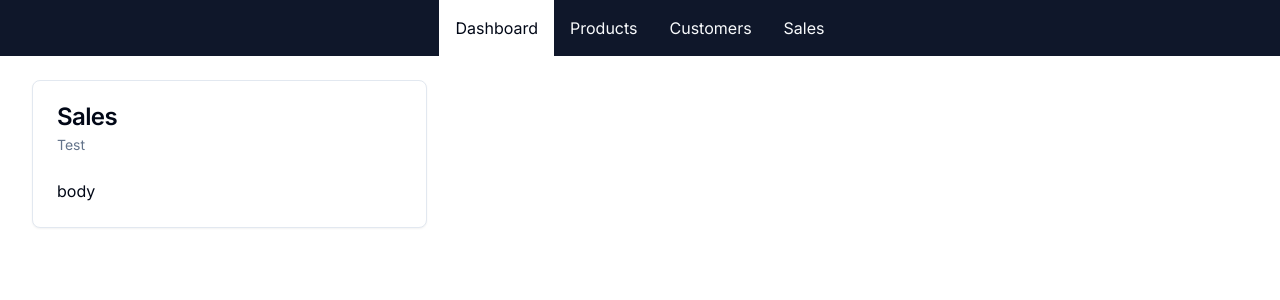
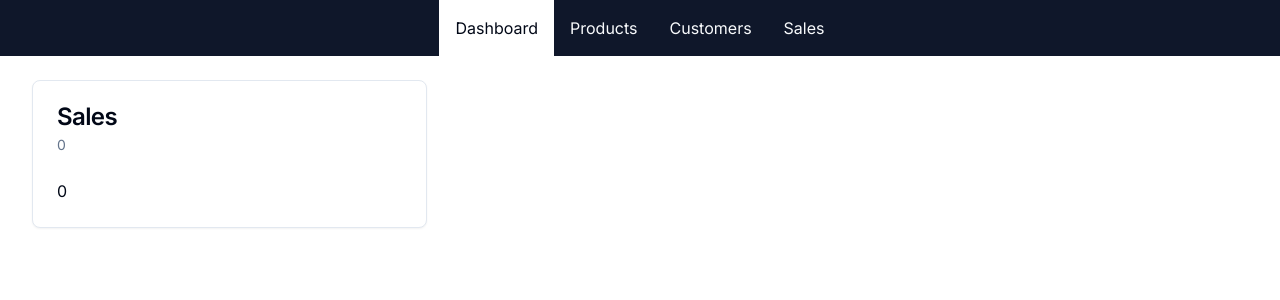
Before and after one commit to rote1400/EcommerceStore, a Next.js app in the folder ecommercestore/: page /admin in a window 1280 px wide. Shown: the top 300 px of the page. Built offline with nearby package versions, Linux system fonts and the light colour scheme; no server answers; the database is empty.

Commit message:
sales data shown on admin dashboard card

```diff
--- a/ecommercestore/src/app/admin/page.tsx
+++ b/ecommercestore/src/app/admin/page.tsx
@@ -9,21 +9,26 @@ import prisma from "@/db/db";
 
 async function getSalesData() {
   const data = await prisma.order.aggregate({
-        _sum: { pricePaidInCents: true},
-        _count: true
-    })
+    _sum: { pricePaidInCents: true },
+    _count: true,
+  });
 
   return {
     amount: (data._sum.pricePaidInCents || 0) / 100,
-        numberOfSales: data._count
-    }
+    numberOfSales: data._count,
+  };
 }
 
 export default async function AdminDashboard() {
-    const salesData = getSalesData()
+  const salesData = await getSalesData();
+
   return (
     <div className="grid grid-cols-1 md:grid-cols-2 lg:grid-cols-3 gap-4">
-            <DashboardCard title="Sales" subtitle="Test" body="body"/>
+      <DashboardCard
+        title="Sales"
+        subtitle={salesData.numberOfSales}
+        body={salesData.amount}
+      />
     </div>
   );
 }
```
Lines whose indentation alone changed are shown as unchanged.
